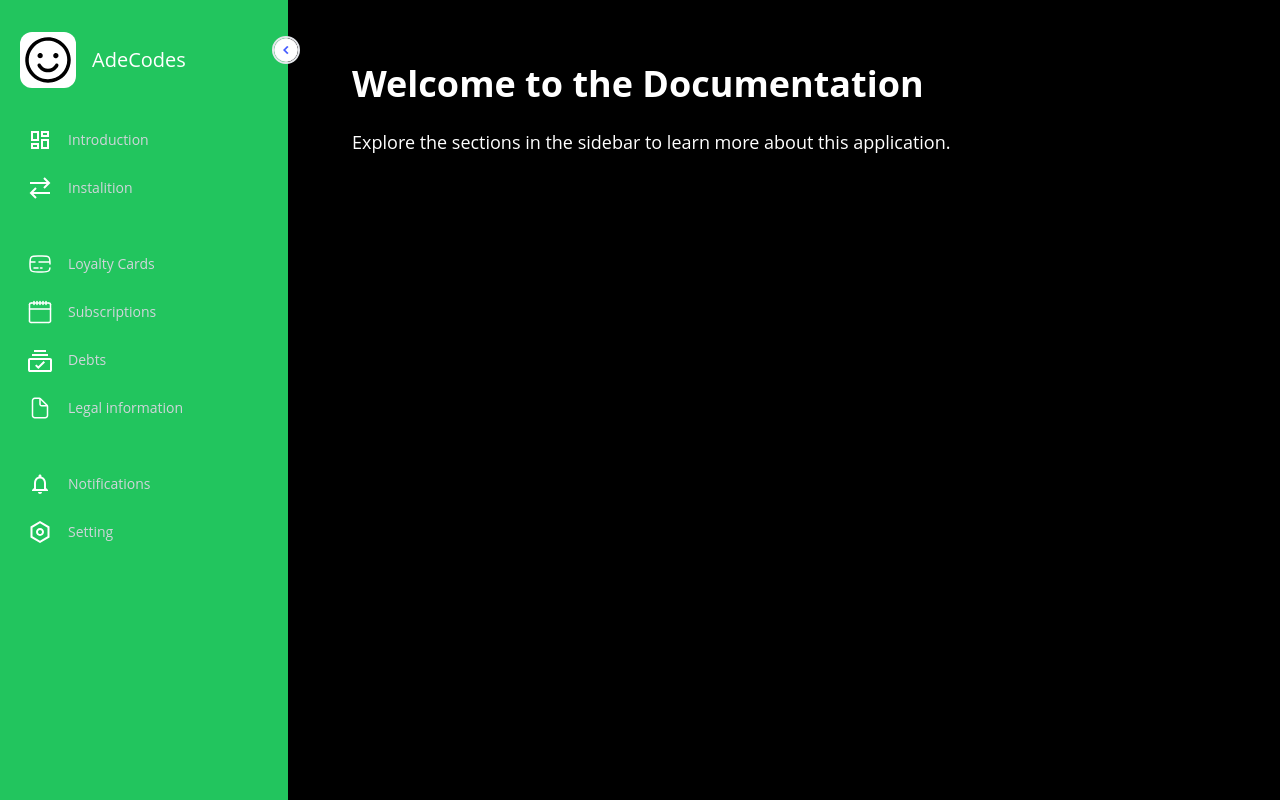
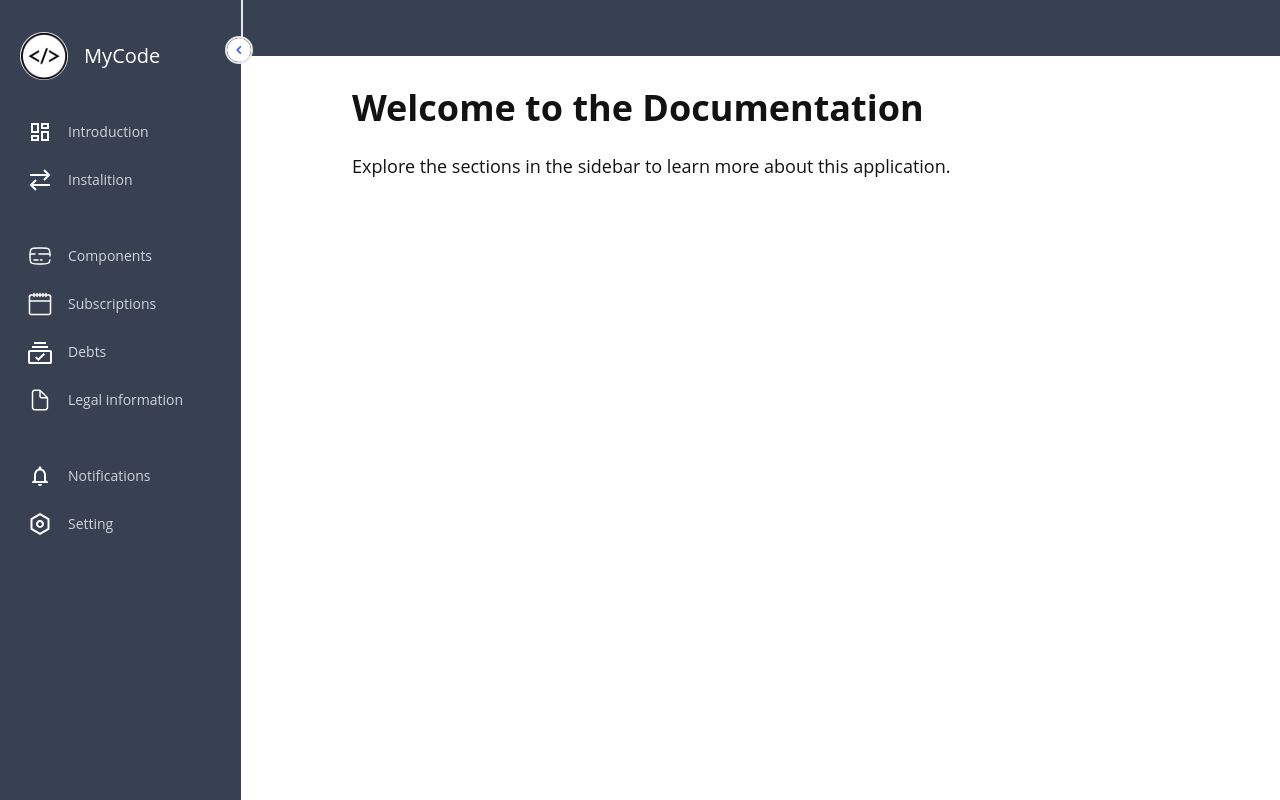
Before and after one commit to akmaljonmuhammadjonov07/UI-Library, a React (Vite) app: page / in a window 1280 px wide. Built offline with nearby package versions, Linux system fonts and the light colour scheme.

Commit message:
Dashboard

```diff
--- a/src/components/drawer/drawer.jsx
+++ b/src/components/drawer/drawer.jsx
@@ -11,7 +11,7 @@ function Drawer() {
 			<Sidebar />
 
 			{/* Main Content */}
-			<div className='flex-1 md:ml-72 max-md:ml-12 max-md:mr-96 bg-black p-8 min-h-screen flex justify-center transition-all duration-300'>
+			<div className='flex-1 md:ml-72 max-md:ml-12 relative max-md:mr-96 p-8 pt-14 min-h-screen flex justify-center transition-all duration-300'>
 				<div className='w-full'>
 					<Routes>
 						<Route path='/' element={<Home />} />
--- a/src/components/drawer/sidebar.jsx
+++ b/src/components/drawer/sidebar.jsx
@@ -5,7 +5,7 @@ const Sidebar = () => {
 	const Menus = [
 		{ title: 'Introduction', src: 'Overview', link: '/' },
 		{ title: 'Instalition', src: 'Transactions', link: '/' },
-		{ title: 'Loyalty Cards', src: 'Card', link: '/', gap: true },
+		{ title: 'Components', src: 'Card', link: '/', gap: true },
 		{ title: 'Subscriptions ', src: 'Calendar', link: '/' },
 		{ title: 'Debts', src: 'Debt', link: '/' },
 		{ title: 'Legal information', src: 'Legal', link: '/' },
@@ -13,11 +13,11 @@ const Sidebar = () => {
 		{ title: 'Setting', src: 'Settings', link: '/' },
 	];
 	return (
-		<div className='fixed inset-0'>
+		<div className='fixed flex inset-0'>
 			<div
 				className={`${
-					open ? ' w-72 max-md:w-20' : 'w-20'
-				} bg-green-500 h-screen p-5  pt-8 relative duration-300`}
+					open ? ' w-72 max-md:w-20' : 'w-24'
+				} bg-gray-700 h-screen p-5 pt-8 relative duration-300`}
 			>
 				<img
 					src='/control.png'
@@ -27,8 +27,9 @@ const Sidebar = () => {
 				/>
 				<div className='flex gap-x-4 items-center'>
 					<img
-						src='/smiley.svg'
-						className={`cursor-pointer duration-500 ${
+						onClick={() => setOpen(!open)}
+						src='/capture_241214_215434-removebg-preview.png'
+						className={`cursor-pointer duration-500 bg-white rounded-full w-12 h-12 ${
 							open && 'rotate-[360deg]'
 						}`}
 					/>
@@ -37,7 +38,7 @@ const Sidebar = () => {
 							!open && 'scale-0'
 						}`}
 					>
-						AdeCodes
+						{`MyCode`}
 					</h1>
 				</div>
 				<ul className='pt-6'>
@@ -61,6 +62,9 @@ const Sidebar = () => {
 					))}
 				</ul>
 			</div>
+			<div className='h-14 w-full bg-gray-700 border-l-2 z-5'>
+				<div className='flex items-center'></div>
+			</div>
 		</div>
 	);
 };
--- a/src/pages/Home/index.jsx
+++ b/src/pages/Home/index.jsx
@@ -2,10 +2,10 @@ function Home() {
 	return (
 		<div className='flex'>
 			<div className=' p-8 min-h-screen'>
-				<h1 className='text-4xl max-md:text-3xl font-bold text-white'>
+				<h1 className='text-4xl max-md:text-3xl font-bold'>
 					Welcome to the Documentation
 				</h1>
-				<p className='mt-6 text-lg max-md:text-base text-white'>
+				<p className='mt-6 text-lg max-md:text-base'>
 					Explore the sections in the sidebar to learn more about this
 					application.
 				</p>
--- a/src/styles/index.css
+++ b/src/styles/index.css
@@ -49,8 +49,8 @@ input::-webkit-inner-spin-button {
 }
 
 body {
-	background-color: #030303;
-	color: #fff;
+	background-color: white;
+	color: #121212;
 }
 
 .app {
```
Also changed, not shown: public/capture_241214_215434-removebg-preview.png (added).
